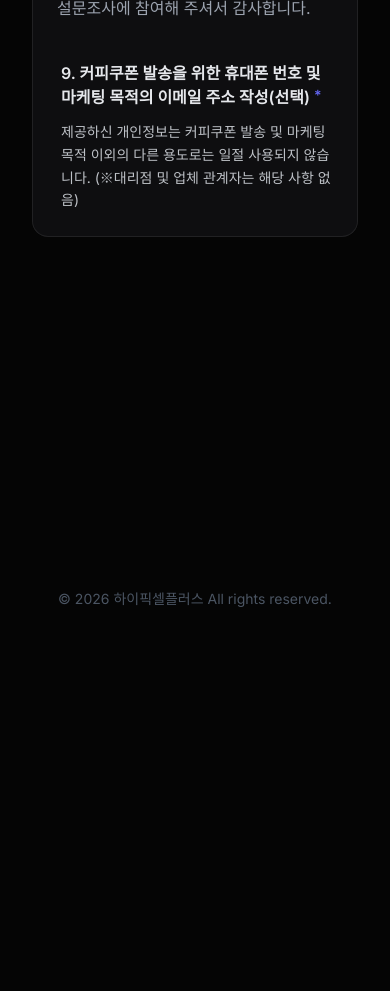
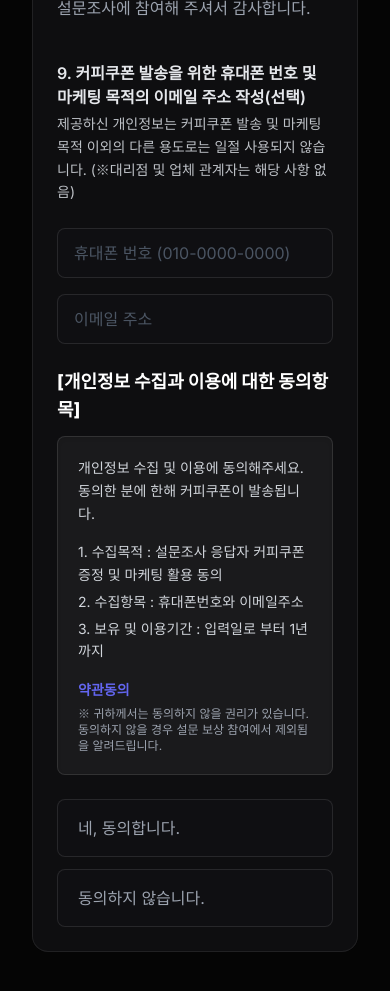
Before and after one commit to hosuproduction-netizen/Service_Survey, a React (Vite) app: page / in a window 390 px wide. Shown: the part 4500-5491 px from the top of the page. Before the commit the page ends 5141 px from the top, so only its background shows below. Built offline with nearby package versions, Linux system fonts and the light colour scheme.

Commit message:
Update SurveyForm.tsx

```diff
--- a/components/SurveyForm.tsx
+++ b/components/SurveyForm.tsx
@@ -2,19 +2,14 @@ import React, { useState } from 'react';
 import { SURVEY_SECTIONS, GOOGLE_SCRIPT_URL } from '../constants';
 import { QuestionType, SurveyData } from '../types';
 import { Button, Input, TextArea, SelectCard, GlassPanel } from './UI';
-import { Check, Send, AlertTriangle, Mail, Sparkles } from 'lucide-react';
-import { submitToGoogleSheet, submitSubscription } from '../services/sheetService';
+import { Check, Send, AlertTriangle } from 'lucide-react';
+import { submitToGoogleSheet } from '../services/sheetService';
 
 export const SurveyForm: React.FC = () => {
   const [formData, setFormData] = useState<SurveyData>({});
   const [isSubmitting, setIsSubmitting] = useState(false);
   const [hasSubmitted, setHasSubmitted] = useState(false);
   const [errorMsg, setErrorMsg] = useState<string | null>(null);
-
-  // Email Subscription State
-  const [email, setEmail] = useState('');
-  const [isEmailSubmitting, setIsEmailSubmitting] = useState(false);
-  const [emailSubmitted, setEmailSubmitted] = useState(false);
 
   const handleInputChange = (id: string, value: any) => {
     // 휴대폰 번호 포맷팅 로직
@@ -41,6 +36,19 @@ export const SurveyForm: React.FC = () => {
   const isFormValid = () => {
     for (const section of SURVEY_SECTIONS) {
       for (const q of section.questions) {
+        if (q.type === QuestionType.PRIVACY_CONTACT) {
+           // Check logic for Q9: Agreement is required to be selected (Yes or No)
+           if (!formData['privacy_agreement']) {
+             return false;
+           }
+           // If Agreed, Phone is required (Email is usually optional or required based on business logic, here we make phone required if agreed)
+           if (formData['privacy_agreement'] === '동의합니다' && !formData['q9_phone_number']) {
+             alert('개인정보 수집에 동의하실 경우 휴대폰 번호는 필수입니다.');
+             return false;
+           }
+           continue;
+        }
+
         if (q.required && !formData[q.id]) {
           return false;
         }
@@ -62,6 +70,7 @@ export const SurveyForm: React.FC = () => {
     setIsSubmitting(true);
     setErrorMsg(null);
 
+    // 9번 항목의 전화번호와 이메일도 formData에 포함되어 전송됩니다.
     const sheetSuccess = await submitToGoogleSheet(formData);
 
     if (!sheetSuccess) {
@@ -76,30 +85,6 @@ export const SurveyForm: React.FC = () => {
     setIsSubmitting(false);
   };
 
-  const handleEmailSubmit = async () => {
-    if (!email || !/^[^\s@]+@[^\s@]+\.[^\s@]+$/.test(email)) {
-      alert("올바른 이메일 주소를 입력해주세요.");
-      return;
-    }
-
-    setIsEmailSubmitting(true);
-
-    // 설문 데이터에 있는 전화번호를 가져옵니다.
-    const phoneNumber = formData['q9_phone_number'] as string;
-
-    const success = await submitSubscription(email, phoneNumber);
-
-    // Simulate delay
-    await new Promise(resolve => setTimeout(resolve, 800));
-
-    if (success) {
-      setEmailSubmitted(true);
-    } else {
-      alert("구독 신청 중 오류가 발생했습니다.");
-    }
-    setIsEmailSubmitting(false);
-  };
-
   if (hasSubmitted) {
     return (
       <div className="max-w-2xl mx-auto text-center py-20 px-4 md:animate-fade-in-up">
@@ -110,49 +95,8 @@ export const SurveyForm: React.FC = () => {
           <h2 className="text-4xl font-display font-bold mb-4 text-white">제출 완료</h2>
           <p className="text-gray-300 mb-10 max-w-md leading-relaxed text-lg">
             감사합니다. <br/>고객님의 소중한 의견이 안전하게 접수되었습니다. <br/> 참여해 주셔서 감사합니다.<br/>
-            커피쿠폰은 입력하신 번호로 <br/>매월 5일경 에 일괄 발송됩니다.
+            스타벅스 쿠폰은 입력하신 번호로 <br/>매월 1일에 일괄 발송됩니다.
           </p>
-
-          {/* Email Subscription Section */}
-          <div className="w-full pt-10 border-t border-white/10 md:animate-fade-in-up animation-delay-300">
-            {!emailSubmitted ? (
-              <div className="flex flex-col items-center">
-                <div className="bg-indigo-500/10 p-3 rounded-full mb-4">
-                   <Mail className="w-6 h-6 text-hipixel-accent" />
-                </div>
-                <h3 className="text-xl font-bold text-white mb-2 flex items-center gap-2">
-                  최신 기술 소식 받기 <Sparkles className="w-4 h-4 text-yellow-300" />
-                </h3>
-                <p className="text-gray-400 mb-6 max-w-sm text-sm leading-relaxed">
-                  블랙매직디자인의 최신 기술 뉴스레터와<br/>
-                  자주 묻는 질문(FAQ)을 정리하여 이메일로 보내드립니다.
-                </p>
-                <div className="flex w-full max-w-sm gap-2">
-                  <Input
-                    placeholder="이메일 주소를 입력하세요"
-                    value={email}
-                    onChange={(e) => setEmail(e.target.value)}
-                    className="flex-1"
-                  />
-                  <Button
-                    onClick={handleEmailSubmit}
-                    isLoading={isEmailSubmitting}
-                    disabled={isEmailSubmitting}
-                    className="whitespace-nowrap px-6"
-                  >
-                    구독하기
-                  </Button>
-                </div>
-              </div>
-            ) : (
-              <div className="py-6 bg-hipixel-accent/10 rounded-xl w-full max-w-md mx-auto border border-hipixel-accent/20">
-                <h3 className="text-xl font-bold text-hipixel-accent mb-2">구독 신청 완료!</h3>
-                <p className="text-gray-300 text-sm">
-                  앞으로 유용한 정보를 메일로 전해드리겠습니다.
-                </p>
-              </div>
-            )}
-          </div>
         </GlassPanel>
       </div>
     );
@@ -165,22 +109,72 @@ export const SurveyForm: React.FC = () => {
           <div key={section.id} className={sIdx > 0 ? "mt-16 pt-16 border-t border-white/5" : ""}>
              <div className="mb-10">
                <span className="text-hipixel-accent font-mono text-sm tracking-wider uppercase mb-2 block">Part {sIdx + 1}</span>
-               {/* Reduced font size from text-2xl/3xl to text-lg/xl to match question titles */}
                <h2 className="text-lg md:text-xl font-display font-bold mb-2 break-keep text-white">{section.title}</h2>
-
-               {/* Conditional rendering for Privacy Consent section description */}
-               {section.id === 'privacy_consent' ? (
-                 <div className="h-48 overflow-y-auto p-4 bg-white/5 rounded-lg border border-white/10 text-sm text-gray-400 leading-relaxed whitespace-pre-line mb-6 shadow-inner">
-                    {section.description}
-                 </div>
-               ) : (
                <p className="text-gray-400 text-base md:text-lg break-keep whitespace-pre-line leading-relaxed">{section.description}</p>
-               )}
              </div>
 
              <div className="space-y-12">
                {section.questions.map((q) => (
                  <div key={q.id} className="space-y-3 md:animate-fadeIn">
+
+                    {/* Special Handling for Privacy Contact Group */}
+                    {q.type === QuestionType.PRIVACY_CONTACT ? (
+                      <div className="space-y-6">
+                        <div>
+                          <label className="block text-base md:text-lg font-semibold text-gray-200 break-keep mb-1">
+                              {q.label}
+                          </label>
+                          <p className="text-sm text-gray-300 leading-relaxed opacity-90">{q.description}</p>
+                        </div>
+
+                        {/* Phone & Email Inputs */}
+                        <div className="grid grid-cols-1 md:grid-cols-2 gap-4">
+                          <Input
+                            placeholder="휴대폰 번호 (010-0000-0000)"
+                            value={formData['q9_phone_number'] || ''}
+                            onChange={(e) => handleInputChange('q9_phone_number', e.target.value)}
+                          />
+                          <Input
+                            placeholder="이메일 주소"
+                            value={formData['q9_email'] || ''}
+                            onChange={(e) => handleInputChange('q9_email', e.target.value)}
+                          />
+                        </div>
+
+                        {/* Privacy Agreement Text */}
+                        <div className="mt-8">
+                           <h4 className="text-lg font-bold text-white mb-3">[개인정보 수집과 이용에 대한 동의항목]</h4>
+                           <div className="bg-white/5 rounded-lg border border-white/10 p-5 text-sm text-gray-300 leading-relaxed shadow-inner">
+                             <p className="mb-4">개인정보 수집 및 이용에 동의해주세요. 동의한 분에 한해 커피쿠폰이 발송됩니다.</p>
+                             <ul className="list-none space-y-1 mb-4">
+                               <li>1. 수집목적 : 설문조사 응답자 커피쿠폰증정 및 마케팅 활용 동의</li>
+                               <li>2. 수집항목 : 휴대폰번호와 이메일주소</li>
+                               <li>3. 보유 및 이용기간 : 입력일로 부터 1년까지</li>
+                             </ul>
+                             <div className="font-semibold text-hipixel-accent mb-1">약관동의</div>
+                             <p className="text-gray-400 text-xs">※ 귀하께서는 동의하지 않을 권리가 있습니다. 동의하지 않을 경우 설문 보상 참여에서 제외됨을 알려드립니다.</p>
+                           </div>
+                        </div>
+
+                        {/* Agreement Radio Buttons */}
+                        <div className="grid grid-cols-1 sm:grid-cols-2 gap-3 mt-4">
+                            {['동의합니다', '동의하지 않습니다'].map((val) => (
+                              <SelectCard
+                                key={val}
+                                label={val === '동의합니다' ? '네, 동의합니다.' : '동의하지 않습니다.'}
+                                selected={formData['privacy_agreement'] === val}
+                                onClick={() => {
+                                  // Toggle logic: If already selected, clear it; otherwise set it
+                                  const currentVal = formData['privacy_agreement'];
+                                  const newVal = currentVal === val ? '' : val;
+                                  handleInputChange('privacy_agreement', newVal);
+                                }}
+                              />
+                            ))}
+                        </div>
+                      </div>
+                    ) : (
+                      <>
                         <label className="block text-base md:text-lg font-semibold text-gray-200 ml-1 break-keep">
                             {q.label} {q.required && <span className="text-hipixel-accent text-sm align-top">*</span>}
                         </label>
@@ -229,7 +223,11 @@ export const SurveyForm: React.FC = () => {
                                 key={opt.value}
                                 label={opt.label}
                                 selected={formData[q.id] === opt.value}
-                            onClick={() => handleInputChange(q.id, opt.value)}
+                                onClick={() => {
+                                    const currentVal = formData[q.id];
+                                    const newVal = currentVal === opt.value ? '' : opt.value;
+                                    handleInputChange(q.id, newVal);
+                                }}
                                 />
                             ))}
                             </div>
@@ -252,7 +250,6 @@ export const SurveyForm: React.FC = () => {
                                         className="hidden"
                                         checked={isChecked}
                                         onChange={() => {
-                                        // Toggle logic: if checked, set to empty; if unchecked, set to value
                                             handleInputChange(q.id, isChecked ? '' : opt.value);
                                         }}
                                     />
@@ -263,6 +260,8 @@ export const SurveyForm: React.FC = () => {
                                 )
                             })}
                           </div>
+                        )}
+                      </>
                     )}
                  </div>
                ))}
```
Lines whose indentation alone changed are shown as unchanged.
